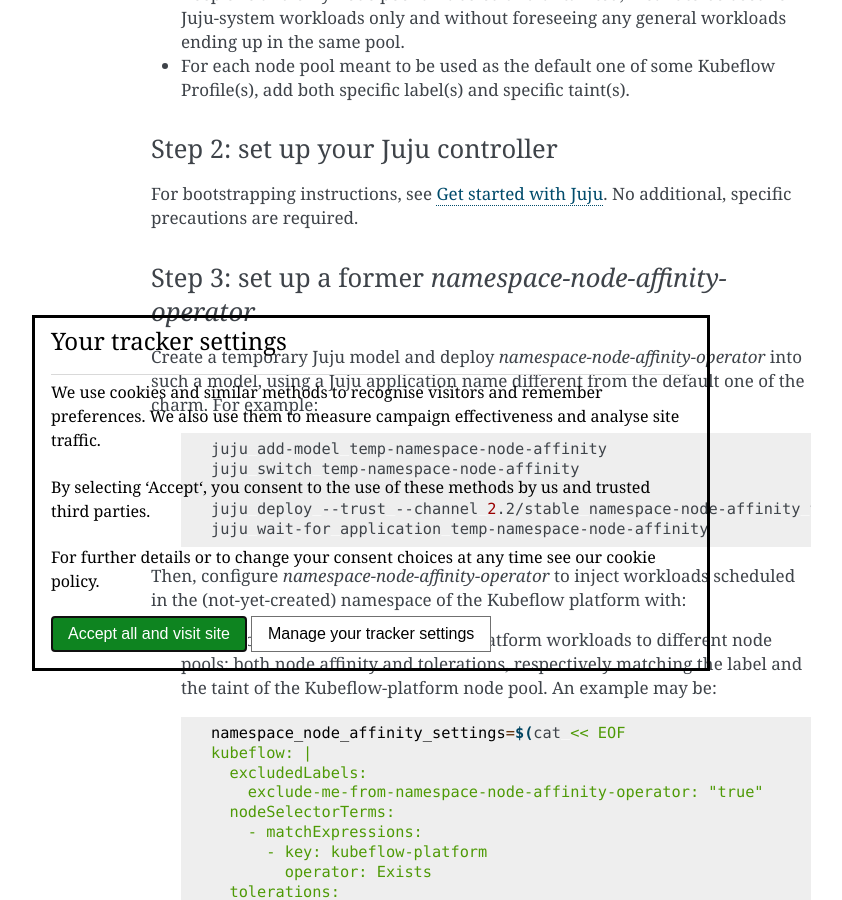
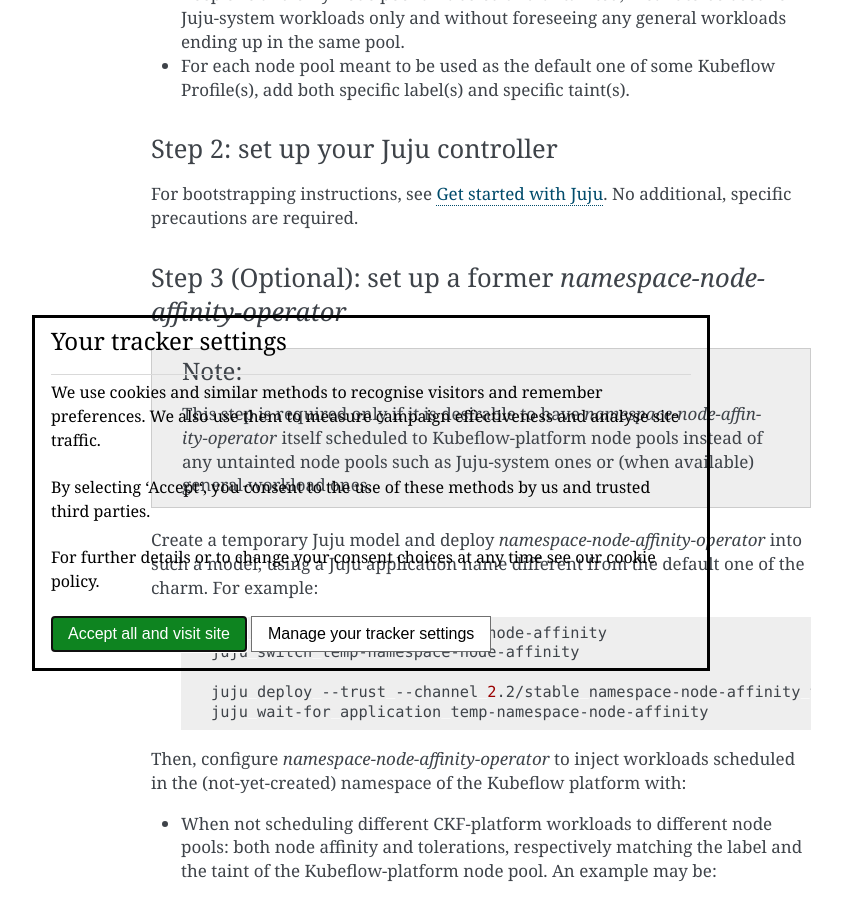
Before and after one commit to canonical/charmed-kubeflow-documentation, a Sphinx documentation site: the page built from docs/how-to/install/install-for-advanced-scheduling.rst, in a window 1280 px wide and 900 px high, scrolled down 3114 px. Shown: the whole window, without its empty margins (269-1111 px from the left). Built offline with Sphinx 7.4.7, drawn with Linux system fonts in a browser that asks for light colours; some of the changed text lies outside the part shown.

Commit message:
docs: fixed content as per review comments - part 5

```diff
--- a/docs/how-to/install/install-for-advanced-scheduling.rst
+++ b/docs/how-to/install/install-for-advanced-scheduling.rst
@@ -97,8 +97,12 @@
 For bootstrapping instructions, see `Get started with Juju <https://documentation.ubuntu.com/juju/latest/tutorial/>`_. No additional, specific precautions are required.
 
 ~~~~~~~~~~~~~~~~~~~~~~~~~~~~~~~~~~~~~~~~~~~~~~~~~~~~~~~~~~~~~~~~~~~~~~~~~~~~~~~
-Step 3: set up a former `namespace-node-affinity-operator`
+Step 3 (Optional): set up a former `namespace-node-affinity-operator`
 ~~~~~~~~~~~~~~~~~~~~~~~~~~~~~~~~~~~~~~~~~~~~~~~~~~~~~~~~~~~~~~~~~~~~~~~~~~~~~~~
+
+.. note::
+
+  This step is required only if it is desirable to have `namespace-node-affinity-operator` itself scheduled to Kubeflow-platform node pools instead of any untainted node pools such as Juju-system ones or (when available) general-workload ones.
 
 Create a temporary Juju model and deploy `namespace-node-affinity-operator` into such a model, using a Juju application name different from the default one of the charm. For example:
 
@@ -263,8 +267,12 @@
     juju config namespace-node-affinity settings_yaml="$namespace_node_affinity_settings"
 
 ~~~~~~~~~~~~~~~~~~~~~~~~~~~~~~~~~~~~~~~~~~~~~~~~~~~~~~~~~~~~~~~~~~~~~~~~~~~~~~~
-Step 7: tear down the former `namespace-node-affinity-operator`
+Step 7 (Optional): tear down the former `namespace-node-affinity-operator`
 ~~~~~~~~~~~~~~~~~~~~~~~~~~~~~~~~~~~~~~~~~~~~~~~~~~~~~~~~~~~~~~~~~~~~~~~~~~~~~~~
+
+.. note::
+
+  This step is required if and only if step 3 above was followed.
 
 Delete the former `namespace-node-affinity-operator`, that is the one deployed in the temporary Juju model, not the one in the Juju model for the Kubeflow platform. For example:
 
```
